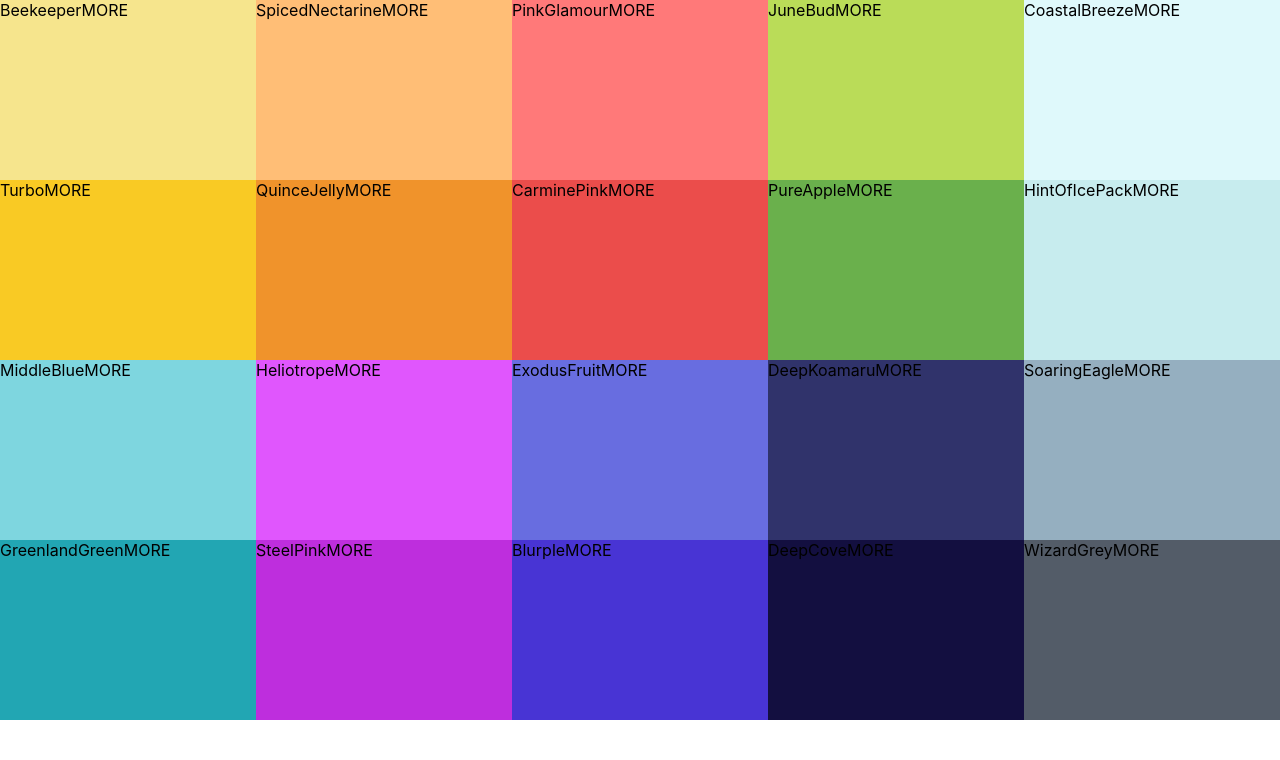
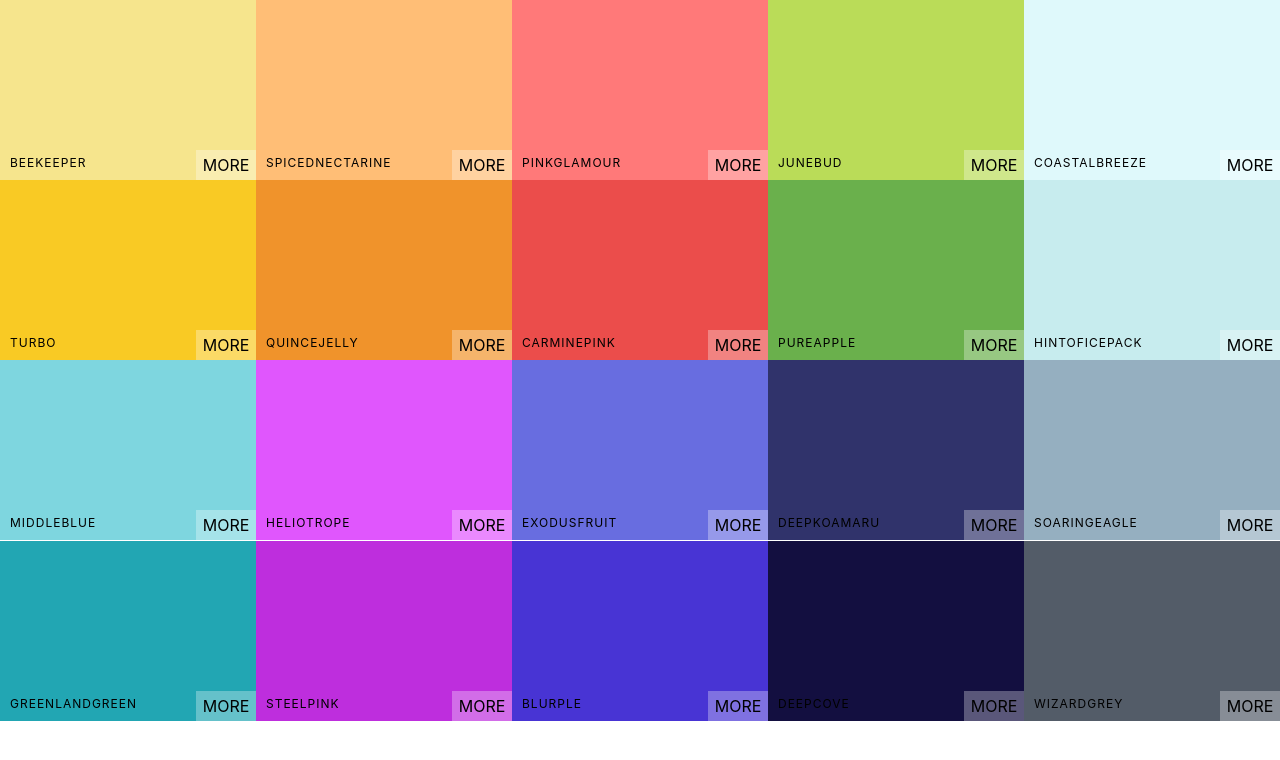
Before and after one commit to Karine91/pallete, a React (Create React App) app: page / in a window 1280 px wide. Shown: the top 760 px of the page. Built offline with nearby package versions, Linux system fonts and the light colour scheme.

Commit message:
styling color box

```diff
--- a/src/ColorBox.css
+++ b/src/ColorBox.css
@@ -5,4 +5,54 @@
     display: inline-block;
     position: relative;
     cursor: pointer;
+    margin-bottom: -3.8px;
 }
+
+.copy-button {
+    width: 100px;
+    height: 30px;
+    position: absolute;
+    top: 50%;
+    left: 50%;
+    display: inline-block;
+    margin-left: -50px;
+    margin-top: -15px;
+    outline: none;
+    background: rgba(255, 255, 255, 0.3);
+    font-size: 1rem;
+    line-height: 30px;
+    color: white;
+    text-transform: uppercase;
+    border: none;
+    opacity: 0;
+    transition: 0.5s;
+}
+
+.ColorBox:hover .copy-button {
+    opacity: 1;
+}
+
+.box-content {
+    position: absolute;
+    width: 100%;
+    left: 0;
+    bottom: 0;
+    padding: 10px;
+    color: black;
+    letter-spacing: 1px;
+    text-transform: uppercase;
+    font-size: 12px;
+}
+
+.see-more {
+    background: rgba(255, 255, 255, 0.3);
+    position: absolute;
+    border: none;
+    right: 0;
+    bottom: 0;
+    width: 60px;
+    height: 30px;
+    text-align: center;
+    line-height: 30px;
+    text-transform: uppercase;
+}
--- a/src/ColorBox.js
+++ b/src/ColorBox.js
@@ -3,10 +3,16 @@ import './ColorBox.css';
 
 export class ColorBox extends Component {
     render() {
+        const { name, background } = this.props;
         return (
-            <div className="ColorBox" style={{ background: this.props.background }}>
-                <span>{this.props.name}</span>
-                <span>MORE</span>
+            <div className="ColorBox" style={{ background }}>
+                <div className="copy-container">
+                    <div className="box-content">
+                        <span>{name}</span>
+                    </div>
+                    <button className="copy-button">Copy</button>
+                </div>
+                <span className="see-more">More</span>
             </div>
         );
     }
```
